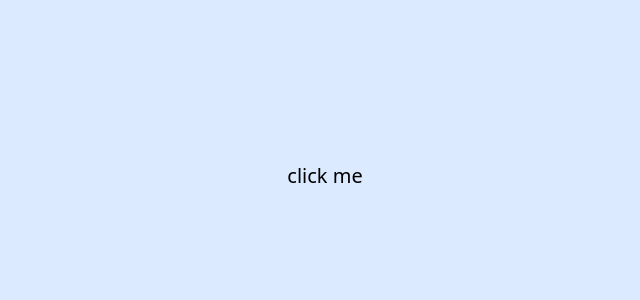
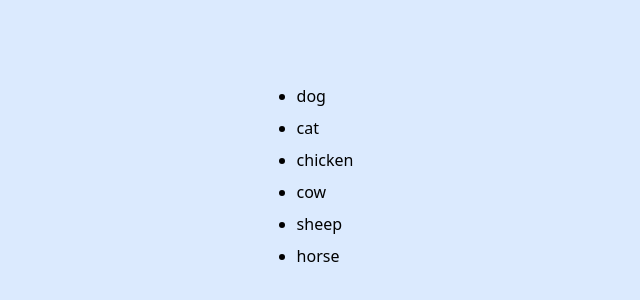
Before and after one commit to mutesialine/capturing-user-click, a React (Create React App) app: page / in a window 1280 px wide. Shown: the part 224-524 px from the top of the page, without its empty margins (315-955 px from the left). Built offline with nearby package versions, Linux system fonts and the light colour scheme.

Commit message:
feat:add list of an items using map

```diff
--- a/src/App.js
+++ b/src/App.js
@@ -1,12 +1,13 @@
 
 const App = () => {
-  function message(e){
-    e.preventDefault();
-    alert("clicked!");
-  }
+ const animals= ["dog", "cat", "chicken", "cow", "sheep", "horse"];
   return (
-    <div className="w-full h-screen flex justify-center items-center bg-blue-100">
-        <button className="text-xl" onClick={message}>click me</button>
+    <div className="w-full flex justify-center items-center h-screen bg-blue-100">
+      <ul className="space-y-2 marker:text-black list-disc">
+        {animals.map((animal, index) => (
+          <li key={index}>{animal}</li>
+        ))}
+      </ul>
     </div>
   );
 }
```
